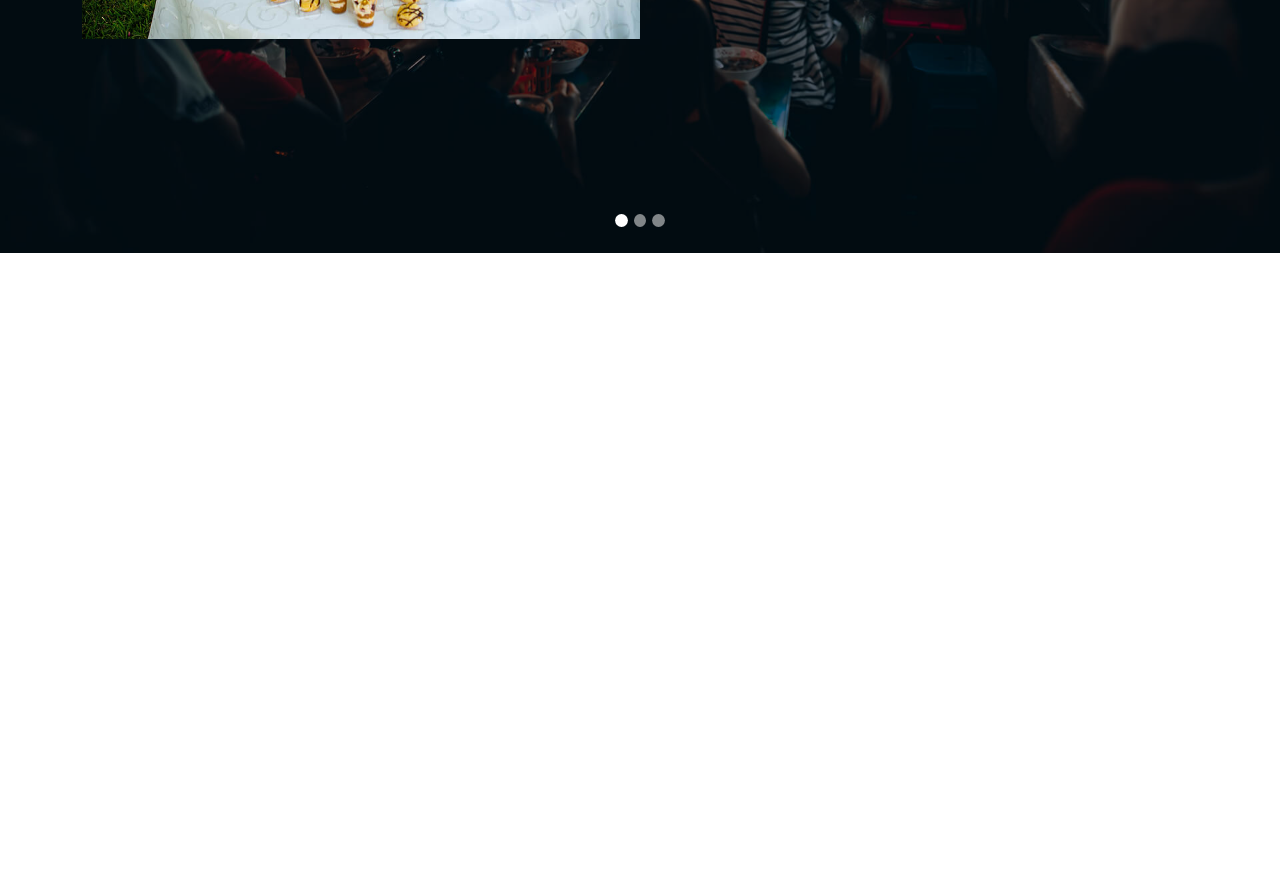
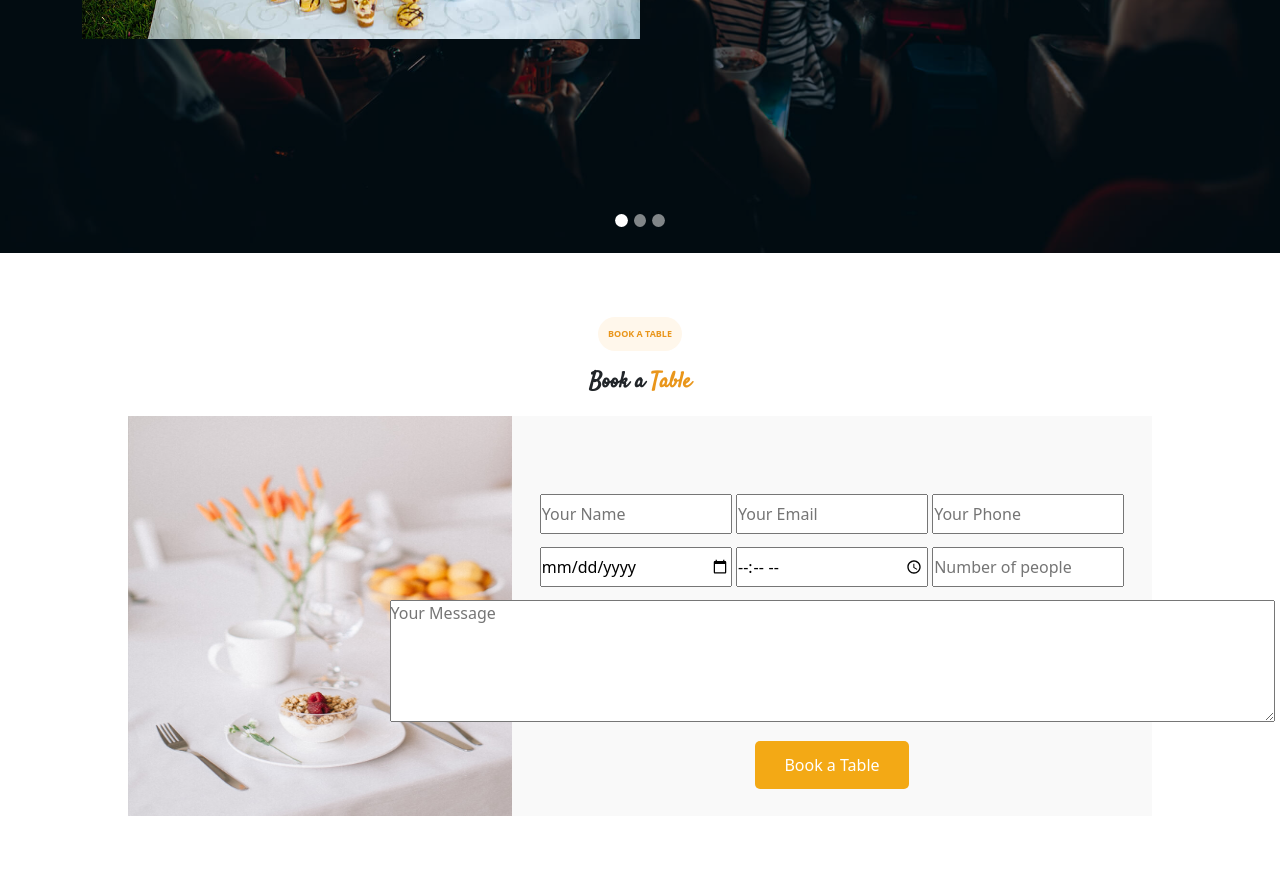
Before and after one commit to Aymen-zhr/new_final, a website: page index.html in a window 1280 px wide. Shown: the part 3528-4408 px from the top of the page. Before the commit the page ends 3781 px from the top, so only its background shows below. Drawn offline with nearby package versions, Linux system fonts and the light colour scheme.

Commit message:
feat: Add Book a Table section

```diff
--- a/index.html
+++ b/index.html
@@ -405,6 +405,36 @@
     </div>
     </section>
 
+    <!-- book a table  -->
+
+    <!-- Book a Table -->
+    <section class="booktable">
+      <div class="bookTitle">
+        <p class="text-limoni booktitle">BOOK A TABLE</p>
+        <p class="bookpara">Book a <span class="text-limoni">Table</span></p>
+      </div>
+      <div class="booktablecontainer">
+        <div>
+          <img src="./public/img/reservation.jpg" alt="events" />
+        </div>
+        <div class="bookinputs">
+          <div>
+            <input type="text" placeholder="Your Name" />
+            <input type="text" placeholder="Your Email" />
+            <input type="text" placeholder="Your Phone" />
+          </div>
+          <div>
+            <input type="date" placeholder="Your Date" />
+            <input type="time" placeholder="Your Time" />
+            <input type="number" placeholder="Number of people" />
+          </div>
+          <div>
+            <textarea placeholder="Your Message" cols="94" rows="5"></textarea>
+          </div>
+          <button>Book a Table</button>
+        </div>
+      </div>
+    </section>
 
 
 
--- a/src/sass/_allModules.sass
+++ b/src/sass/_allModules.sass
@@ -3,3 +3,4 @@
 @import ./modules/home/menu
 @import ./modules/home/specials
 @import ./modules/home/events
+@import ./modules/home/Bookatable
--- /dev/null
+++ b/src/sass/modules/home/Bookatable.sass
@@ -0,0 +1,49 @@
+.booktable
+    padding-top: 5vw
+    padding-bottom: 5vw
+    .bookTitle
+        display: flex
+        flex-direction: column
+        align-items: center
+        .booktitle
+            background-color: rgb(255, 247, 235)
+            padding: .8vw
+            font-size: .7vw
+            font-weight: 700
+            border-radius: 25px
+        .bookpara
+            font-size: 1.7vw
+            font-weight: 700
+            font-family: 'Satisfy', sans-serif
+
+.booktablecontainer
+    display: flex
+    flex-direction: row
+    align-items: center
+    justify-content: center
+    img
+        width: 30vw
+        height: 50vh
+    .bookinputs
+        display: flex
+        flex-direction: column
+        align-items: center
+        justify-content: center
+        gap: 1vw
+        background-color: rgb(249, 249, 249)
+        width: 50vw
+        height: 50vh
+        padding-top: 4vw
+        div
+            input
+                width: 15vw
+                height: 5vh
+    button
+        width: 12vw
+        height: 6vh
+        border: 0
+        background-color: #f3a915
+        color: #fff
+        border-radius: 5px
+        &:hover
+            background-color: #ffc451
```
Also changed, not shown: public/css/app.css, 1 other file.
